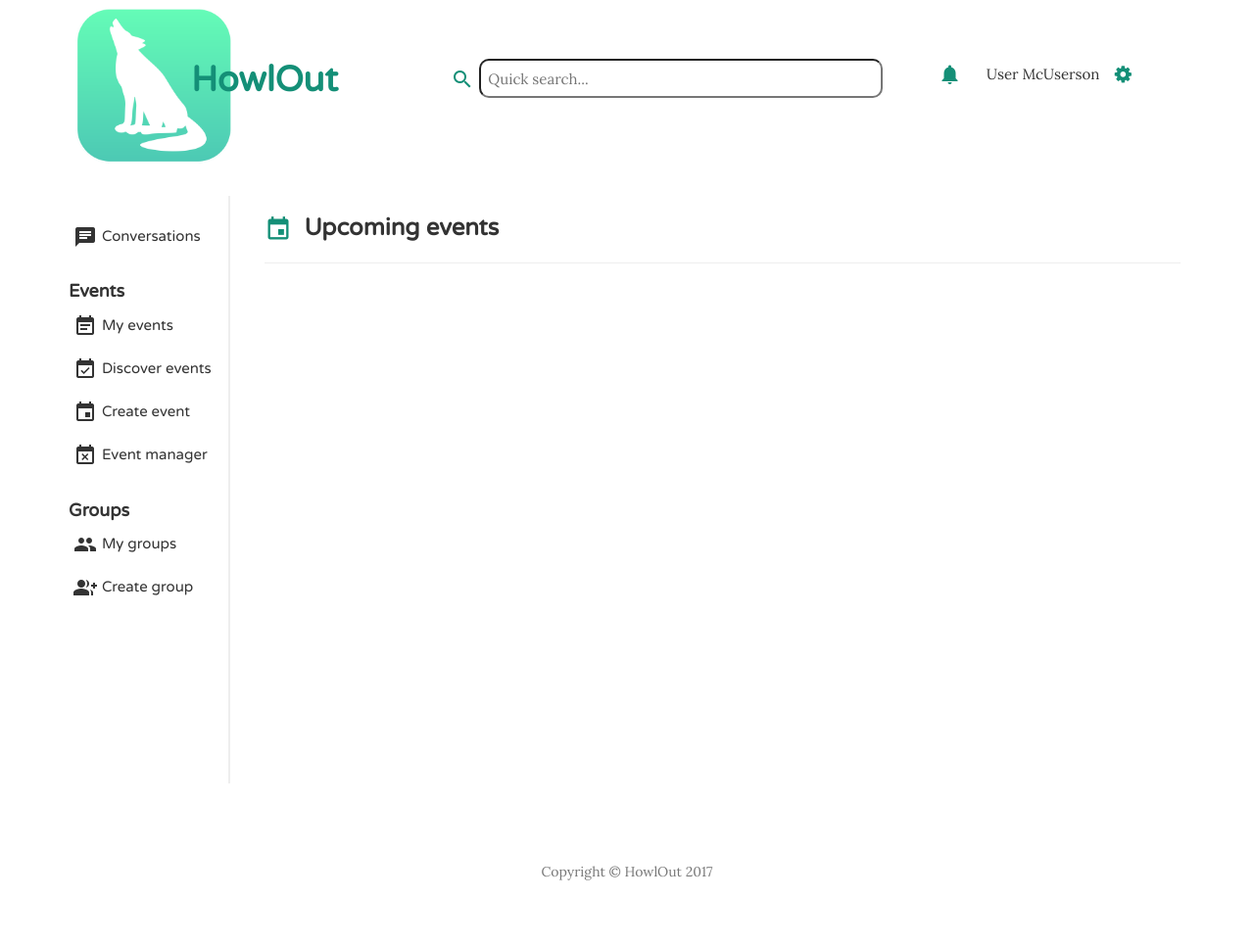
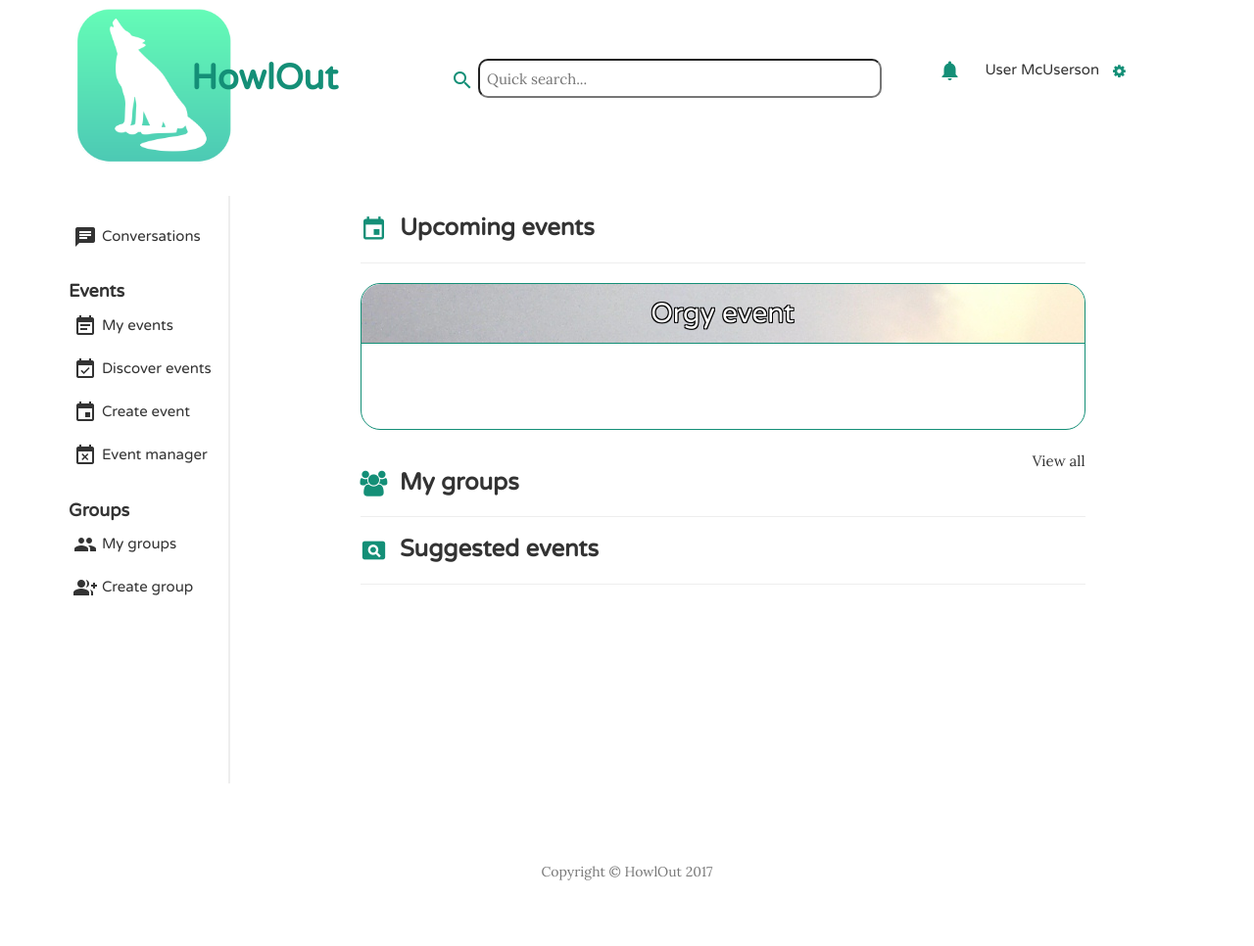
Before and after one commit to gwiz84/HowlOut-Webapp, a PHP site: page / in a window 1280 px wide. Shown: the whole page at 98% size. Run offline with PHP 8.4, Linux system fonts and the light colour scheme.

Commit message:
working on home/index page

```diff
--- a/css/clean-blog.css
+++ b/css/clean-blog.css
@@ -5,7 +5,7 @@
  */
 body {
   font-family: 'Lora', 'Times New Roman', serif;
-  font-size: 20px;
+  font-size: 15px;
   color: #333333;
 }
 p {
--- a/css/style.css
+++ b/css/style.css
@@ -1,3 +1,8 @@
+span {
+    font-family: 'Varela Round', sans-serif;
+    font-size:15px;
+}
+
 .top-menu {
     height:200px;
 }
@@ -19,6 +24,36 @@
     color:  #148f77  ;
     margin-left:-50px;
     font-size:36px;
-    font-family: 'Varela Round', sans-serif;
     font-weight:bold;
 }
+
+.event-box {
+    width: 100%;
+    border-radius: 20px;
+    border: solid 1px #148f77;
+    height: 150px;
+    background-position: center;
+
+}
+
+.event-box > .innertop {
+    height: 60px;
+    border-top-left-radius: 20px;
+    border-top-right-radius: 20px;
+    text-align:center;
+    padding-top:10px;
+}
+
+.event-box > .innerbottom {
+    height: 90px;
+    border-top: solid 1px #148f77;
+    border-bottom-left-radius: 20px;
+    border-bottom-right-radius: 20px;
+    padding:20px;
+}
+
+.textstroke {
+    color: white;
+    -ms-text-shadow: -1px -1px 0 #000, 1px -1px 0 #000, -1px 1px 0 #000, 1px 1px 0 #000;
+    text-shadow:-1px -1px 0 #000, 1px -1px 0 #000, -1px 1px 0 #000, 1px 1px 0 #000;
+}
--- a/index.php
+++ b/index.php
@@ -8,7 +8,7 @@
     <meta name="viewport" content="width=device-width, initial-scale=1">
     <meta name="description" content="">
     <meta name="author" content="">
-
+    <link rel="icon" href="img/howlout_icon_with_border.png">
     <title>HowlOut</title>
 
     <!-- Bootstrap Core CSS -->
@@ -39,9 +39,29 @@
         <div class="col-sm-2" style="border:solid 0px black;height:600px;">
             <?php include_once "p_leftmenu.php"; ?>
         </div>
-        <div class="col-sm-10" style="border:solid 0px black;height:100%;padding:0 20px 0 20px;">
+        <div class="col-sm-10 col-lg-offset-1 col-lg-8" style="border:solid 0px black;height:100%;padding:0 20px 0 20px;">
             <!--      PAGE CONTENT GOES HERE      -->
             <h3><i class="material-icons" style="color: #148f77 ;font-size:28px;vertical-align:middle;">event</i>&nbsp;&nbsp;Upcoming events</h3>
+            <hr>
+            <!--                THE EVENT BOX THING-->
+            <div class="event-box">
+                <div class="innertop" style="background-image:url('img/building.jpg');">
+                    <span style="font-size:28px;color:white;" class="textstroke">Orgy event</span>
+                </div>
+
+                <div class="innerbottom">
+
+                </div>
+            </div>
+            <!--                THE EVENT BOX THING-->
+            <br>
+            <a style="float:right;font-size:15px;cursor:pointer;">View all</a>
+
+            <h3><i class="fa fa-users" aria-hidden="true" style="color: #148f77 ;font-size:26px;vertical-align:middle;"></i>&nbsp;&nbsp;My groups</h3>
+            <hr>
+
+
+            <h3><i class="material-icons" style="color: #148f77 ;font-size:28px;vertical-align:middle;">pageview</i>&nbsp;&nbsp;Suggested events</h3>
             <hr>
             <!--      PAGE CONTENT GOES HERE      -->
         </div>
```
Also changed, not shown: img/building.jpg (added).
